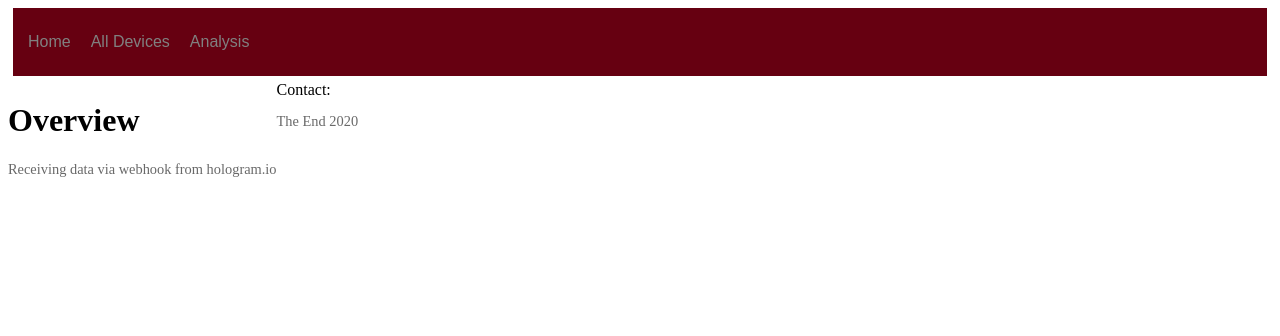
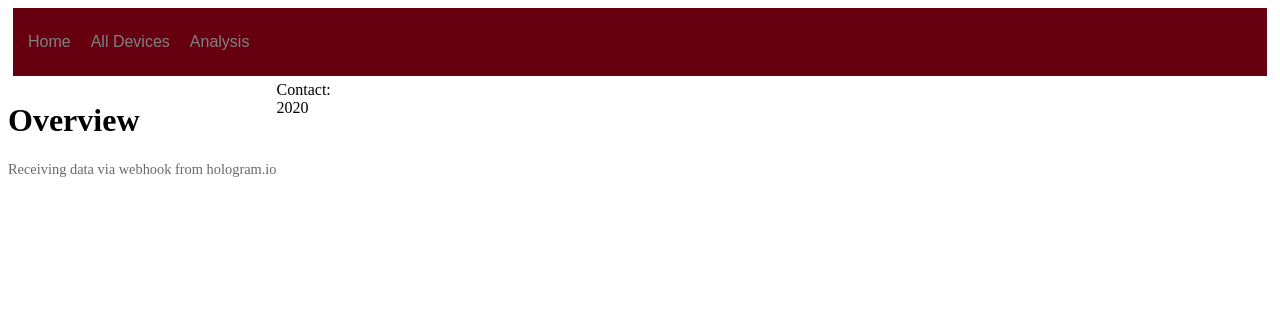
Before and after one commit to TheFeynman137/Solar-Data, a PHP site: page / in a window 1280 px wide. Shown: the top 336 px of the page. Run offline with PHP 8.4, Linux system fonts and the light colour scheme.

Commit message:
Update index.php

```diff
--- a/index.php
+++ b/index.php
@@ -1,4 +1,4 @@
 <?php echo file_get_contents("html/header.html"); ?>
 <?php echo file_get_contents("html/body.html"); ?>
 <?php echo file_get_contents("html/footer.html"); ?>
-<p>The End <?php echo date("Y"); ?></p>
+<?php echo date("Y"); ?>
```
